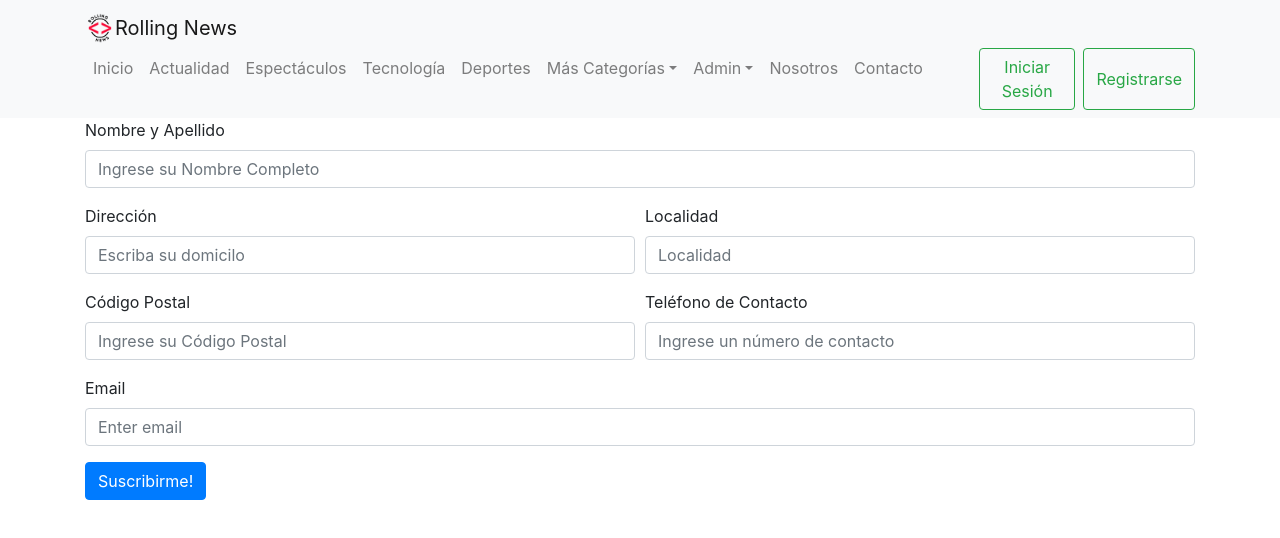
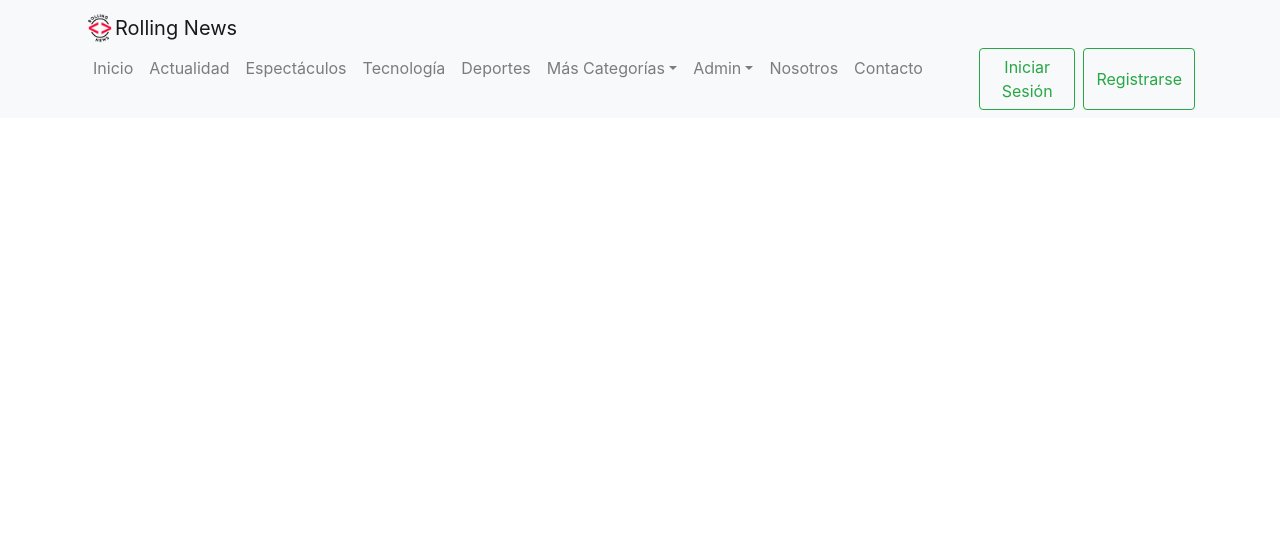
Before and after one commit to slmoran90/RollingNews-Grupo2, a React (Create React App) app: page / in a window 1280 px wide. Shown: the top 538 px of the page. Built offline with nearby package versions, Linux system fonts and the light colour scheme.

Commit message:
comente el componente suscripcion

```diff
--- a/src/App.js
+++ b/src/App.js
@@ -10,7 +10,7 @@ function App() {
     <Router>
       <Navegacion> </Navegacion> {/* Navegacion */}{" "}
       {/*Usaremos operador ternario para mostrar barra de navAdmin o NavNormal*/}{" "}
-      <Suscripcion></Suscripcion>
+      {/* <Suscripcion></Suscripcion> */}
       <Switch>
         <Route exact path="/">
           {" "}
```
